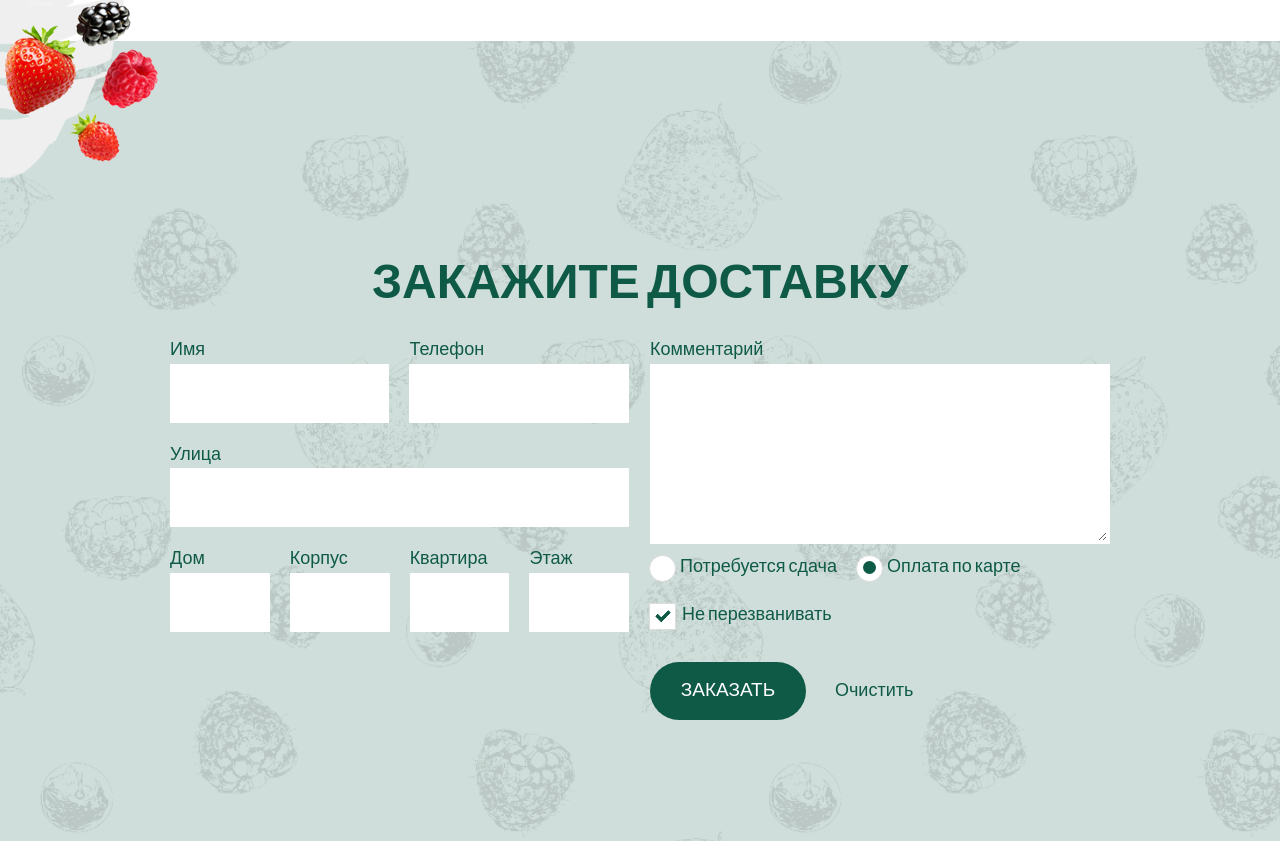
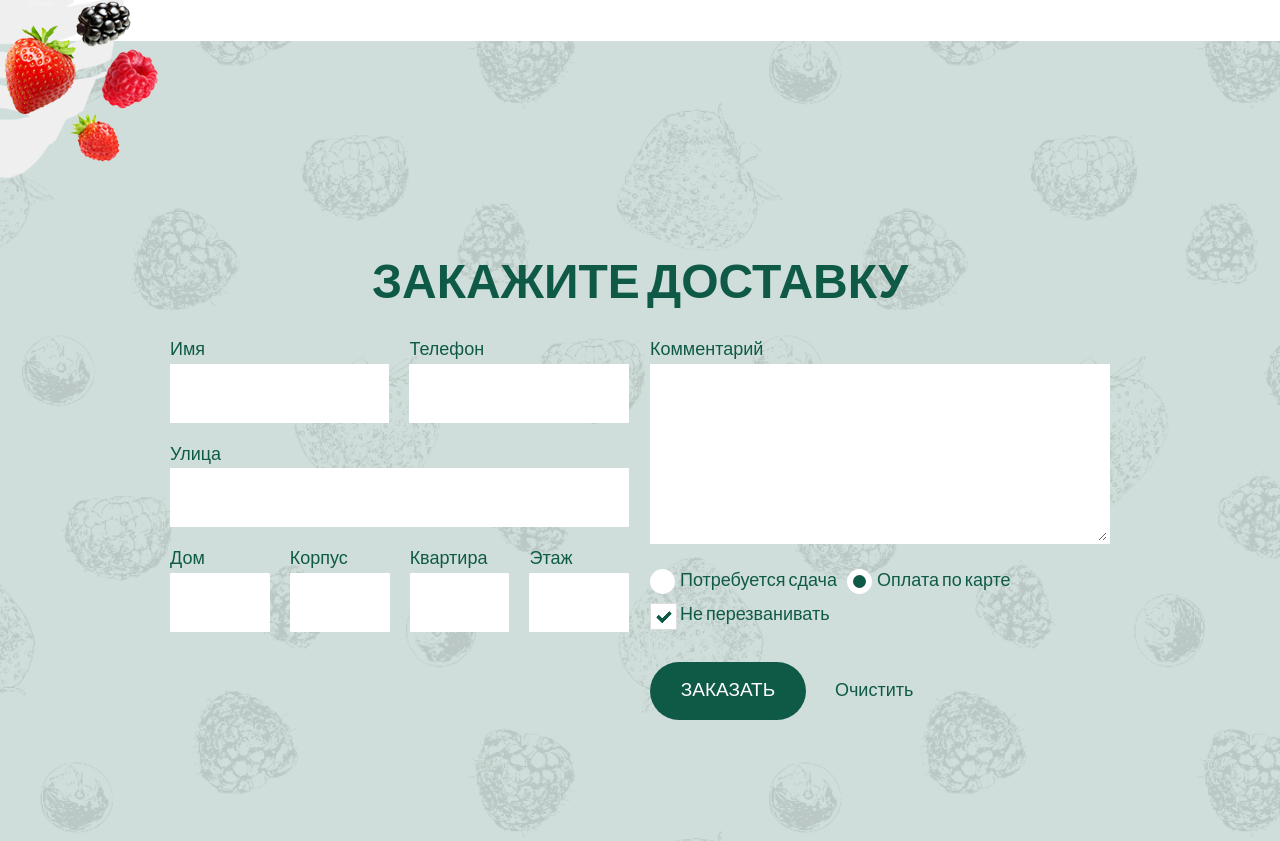
Before and after one commit to Obzhigalov/Chocco, a plain HTML site: page develop/index.html in a window 1280 px wide. Shown: the part 3959-4800 px from the top of the page. Drawn offline with nearby package versions, Linux system fonts and the light colour scheme.

Commit message:
поправил форму

```diff
--- a/develop/SASS/basic/_basic.scss
+++ b/develop/SASS/basic/_basic.scss
@@ -29,6 +29,9 @@ a {
 button {
 	cursor: pointer;
 }
+label {
+	cursor: pointer;
+}
 body {
 	-webkit-font-smoothing: antialiased;
 	width: 100%;
--- a/develop/SASS/blocks/_form.scss
+++ b/develop/SASS/blocks/_form.scss
@@ -68,7 +68,9 @@ input[type="text"] {
     }
 }
 .radio-wrap {
+    margin-top: rem(20px);
     width: 100%;
+    height: rem(25px);
     display: flex;
     align-items: center;
 }
@@ -81,87 +83,86 @@ input[type="text"] {
 .payment-type {
     display: none;
 }
-.payment-type[type="radio"]:checked + .payment-type-text:before,
-.payment-type[type="radio"]:not(:checked) + .payment-type-text:before {
+.payment-type[type="radio"]:checked + .payment-type-label:before,
+.payment-type[type="radio"]:not(:checked) + .payment-type-label:before {
     content: "";
     position: absolute;
-    left: rem(-31px);
-    top: 0;
+    left: rem(0px);
+    top: rem(0px);
     width: rem(25px);
     height: rem(25px);
-    border: 1px solid #ddd;
+    border: 0px solid #ddd;
     background-color: #fff;
     border-radius: 50%;
 }
-.payment-type[type="radio"]:checked + .payment-type-text:after,
-.payment-type[type="radio"]:not(:checked) + .payment-type-text:after {
+.payment-type[type="radio"]:checked + .payment-type-label:after,
+.payment-type[type="radio"]:not(:checked) + .payment-type-label:after {
    content: "";
    position: absolute;
-   left: rem(-24px);
-   top: rem(6.65px);
+   left: rem(6px);
+   top: rem(6px);
    width: rem(13px);
    height: rem(13px);
    border-radius: 100%;
    background-color: $green;
 }
-.payment-type[type="radio"]:checked + .payment-type-text:after {
+.payment-type[type="radio"]:checked + .payment-type-label:after {
     opacity: 1;
 }
-.payment-type[type="radio"]:not(:checked) + .payment-type-text:after {
+.payment-type[type="radio"]:not(:checked) + .payment-type-label:after {
     opacity: 0;
 }
+.payment-type-label {
+    position: relative;
+}
 .payment-type-text {
-    position: relative;
     margin-left: rem(30px);
 }
-.payment-type-text--card {
-    margin-left: rem(50px);
+.payment-type-label--card {
+    margin-left: 10px;
 }
 .checkbox-wrap {
     display: flex;
     align-items: center;
 }
-.callback-text {
+.callback-label {
     position: relative;
-    margin-left: rem(32px);
-    margin-top: 15px;
 }
 .callback:checked, .callback:not(:checked) {
     display: none;
 }
-.callback:checked + .callback-text:before,
-.callback:not(:checked) + .callback-text:before {
+.callback:checked + .callback-label:before,
+.callback:not(:checked) + .callback-label:before {
     content: "";
     position: absolute;
-    left: rem(-33px);
+    left: 0;
     top: rem(0px);
     width: rem(25px);
     height: rem(25px);
     border: 1px solid #dddddd;
     background-color: #ffffff;
 }
-.callback:checked + .callback-text:after,
-.callback:not(:checked) + .callback-text:after {
+.callback:checked + .callback-label:after,
+.callback:not(:checked) + .callback-label:after {
     content: "";
     position: absolute;
-    left: rem(-26px);
-    top: rem(7px);
+    left: rem(7px);
+    top: rem(7.5px);
     width: rem(10px);
     height: 5px;
     border-radius: 1px;
     border-left: 4px solid $green;
     border-bottom: 4px solid $green;
-    -webkit-transform: rotate(-45deg);
-    -moz-transform: rotate(-45deg);
-    -o-transform: rotate(-45deg);
-    -ms-transform: rotate(-45deg);
     transform: rotate(-45deg);
 }
-.callback:not(:checked) + .callback-text:after {
+.callback:not(:checked) + .callback-label:after {
     opacity: 0;
 }
-.callback:checked + .callback-text:after {
+.callback:checked + .callback-label:after {
     opacity: 1;
+}
+.callback-text {
+    margin-left: rem(30px);
 }
 .submit {
     width: 100%;
@@ -174,7 +175,6 @@ input[type="text"] {
 }
 .clear {
     color: inherit;
-
     margin-left: rem(20px);
     background-color: transparent;
     border: none;
--- a/develop/SASS/section/_order.scss
+++ b/develop/SASS/section/_order.scss
@@ -1,7 +1,7 @@
 .order {
     font-family: $Alegreya;
     color: #0f5a47;
-    font-size: 18px;
+    font-size: rem(18px);
     font-weight: 400;
     background-image: url(../img/order/order-bg.png);
     background-repeat: no-repeat;
--- a/develop/index.html
+++ b/develop/index.html
@@ -420,13 +420,25 @@
 									</div>
 									<div class="radio-wrap">
 										<input name="payment-type" type="radio" id="payment-cash" class="payment-type">
-										<label for="payment-cash" class="payment-type-text">Потребуется сдача</label>
+										<label for="payment-cash" class="payment-type-label">
+											<span class="payment-type-text">
+												Потребуется сдача
+											</span>
+										</label>
 										<input name="payment-type" checked type="radio" id="payment-card" class="payment-type">
-										<label for="payment-card" class="payment-type-text payment-type-text--card">Оплата по карте</label>
+										<label for="payment-card" class="payment-type-label payment-type-label--card">
+											<span class="payment-type-text">
+												Оплата по карте
+											</span>
+										</label>
 										</div>
 									<div class="checkbox-wrap">
 										<input checked type="checkbox" class="callback" id="callback">
-										<label for="callback" class="callback-text">Не перезванивать</label>
+										<label for="callback" class="callback-label">
+												<span class="callback-text">
+													Не перезванивать
+												</span>
+										</label>
 									</div>
 								</div>
 								<div class="submit">
```
Also changed, not shown: develop/css/main.css.
